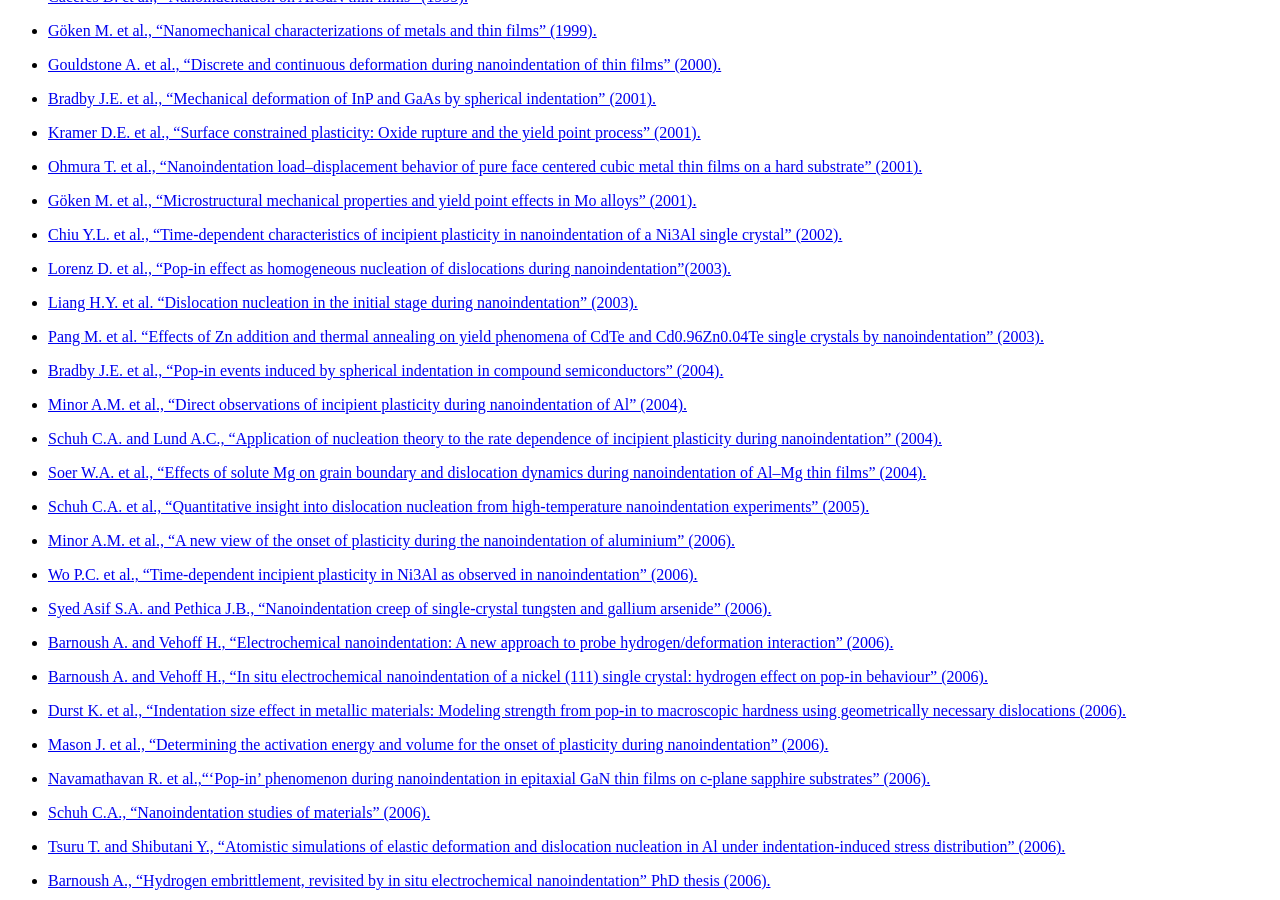
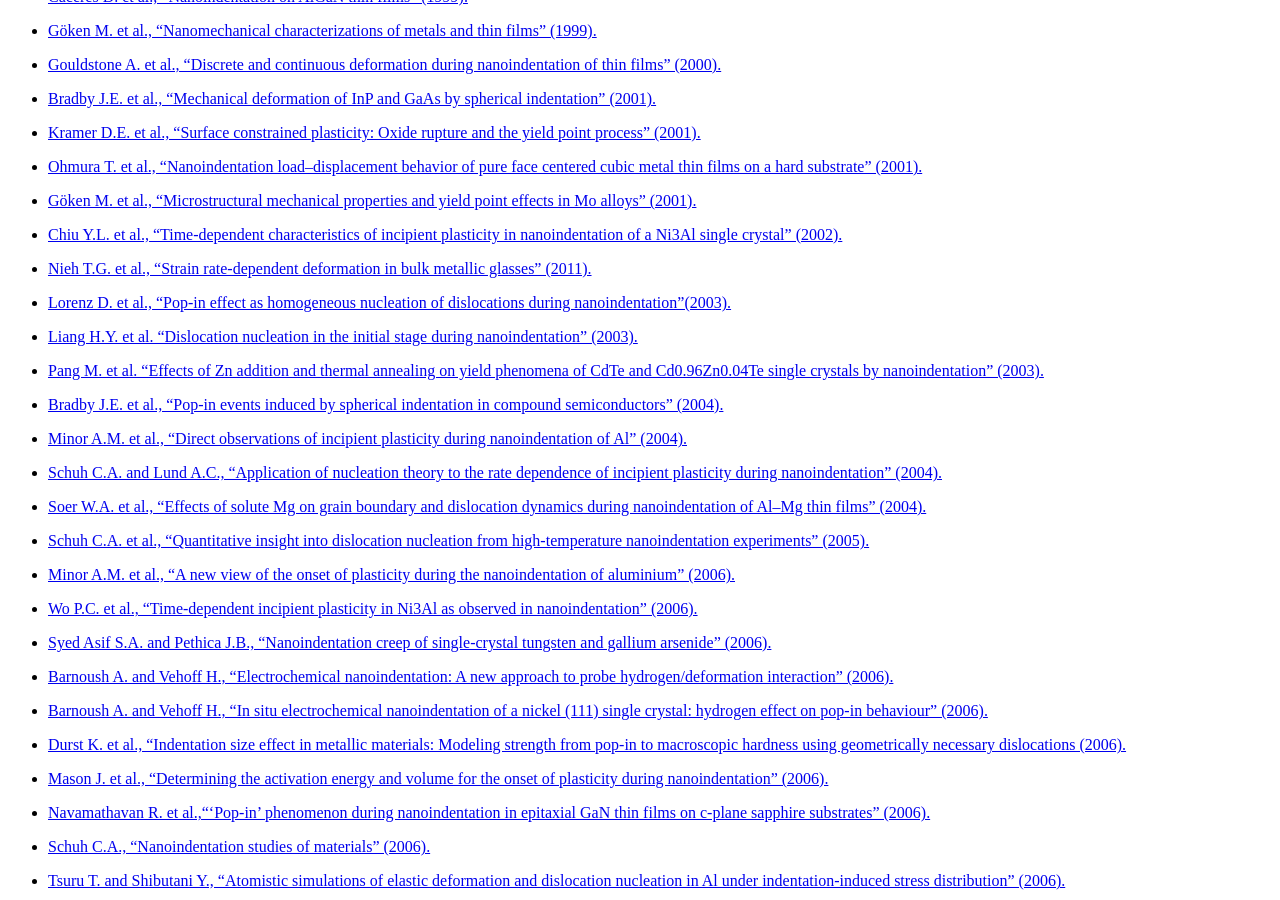
Before and after one commit to DavidMercier/PopIn, a Sphinx documentation site: the page built from doc/links_ref.rst, in a window 1280 px wide and 900 px high, scrolled down 1376 px. Built offline with Sphinx 7.4.7, drawn with Linux system fonts in a browser that asks for light colours; comment, search, counter and statistics services are not loaded.

Commit message:
Update links_ref.rst

```diff
--- a/doc/links_ref.rst
+++ b/doc/links_ref.rst
@@ -58,6 +58,7 @@ Dislocation nucleation during (nano)indentation
 * `Ohmura T. et al., "Nanoindentation load–displacement behavior of pure face centered cubic metal thin films on a hard substrate" (2001). <http://dx.doi.org/10.1016/S0040-6090(00)01907-6>`_
 * `Göken M. et al., "Microstructural mechanical properties and yield point effects in Mo alloys" (2001). <http://dx.doi.org/10.1016/S0921-5093(01)01086-3>`_
 * `Chiu Y.L. et al., "Time-dependent characteristics of incipient plasticity in nanoindentation of a Ni3Al single crystal" (2002). <http://dx.doi.org/10.1016/S1359-6454(02)00025-3>`_
+* `Nieh T.G. et al., "Strain rate-dependent deformation in bulk metallic glasses" (2011). <http://dx.doi.org/10.1016/S0966-9795(02)00146-2>`_
 * `Lorenz D. et al., "Pop-in effect as homogeneous nucleation of dislocations during nanoindentation"(2003). <http://dx.doi.org/10.1103/PhysRevB.67.172101>`_
 * `Liang H.Y. et al. "Dislocation nucleation in the initial stage during nanoindentation" (2003). <http://dx.doi.org/10.1080/14786430310001605579>`_
 * `Pang M. et al. "Effects of Zn addition and thermal annealing on yield phenomena of CdTe and Cd0.96Zn0.04Te single crystals by nanoindentation" (2003). <http://dx.doi.org/10.1063/1.1556573>`_
```
